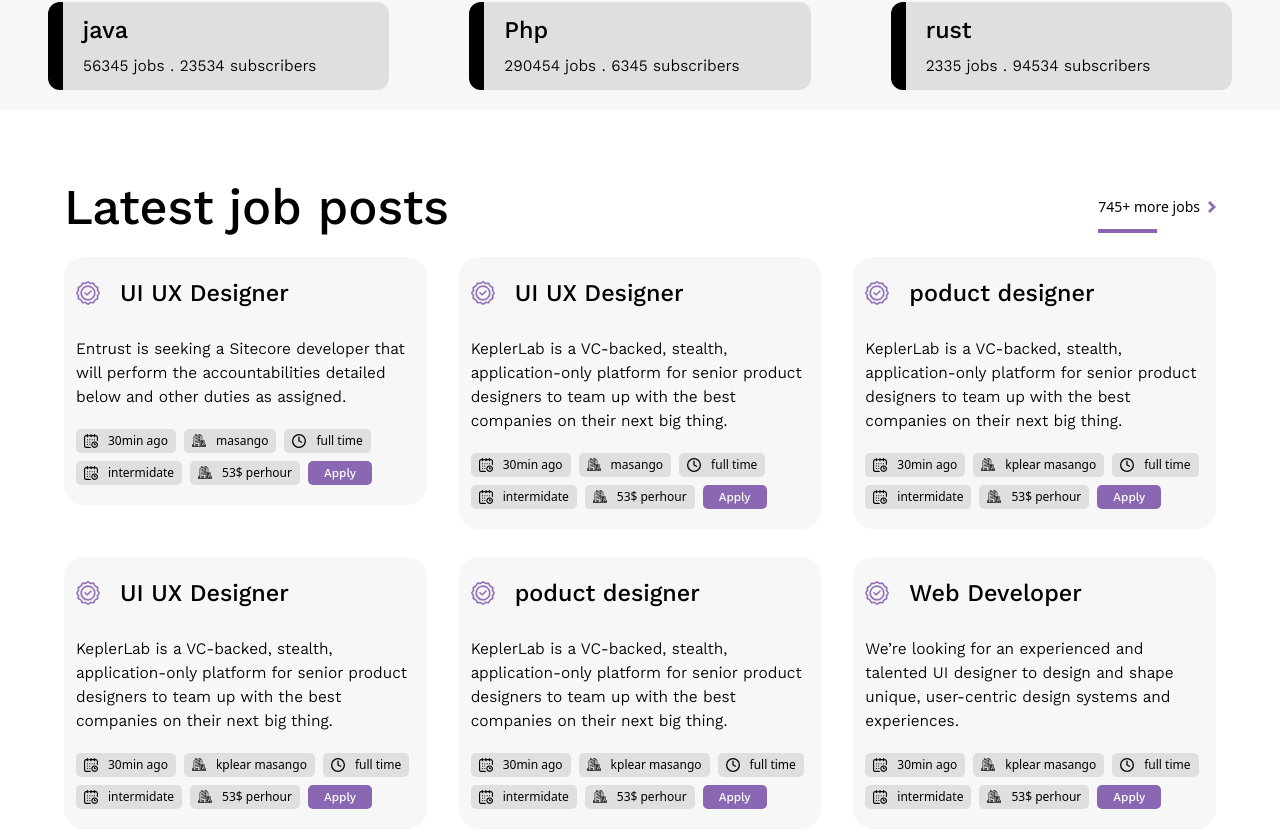
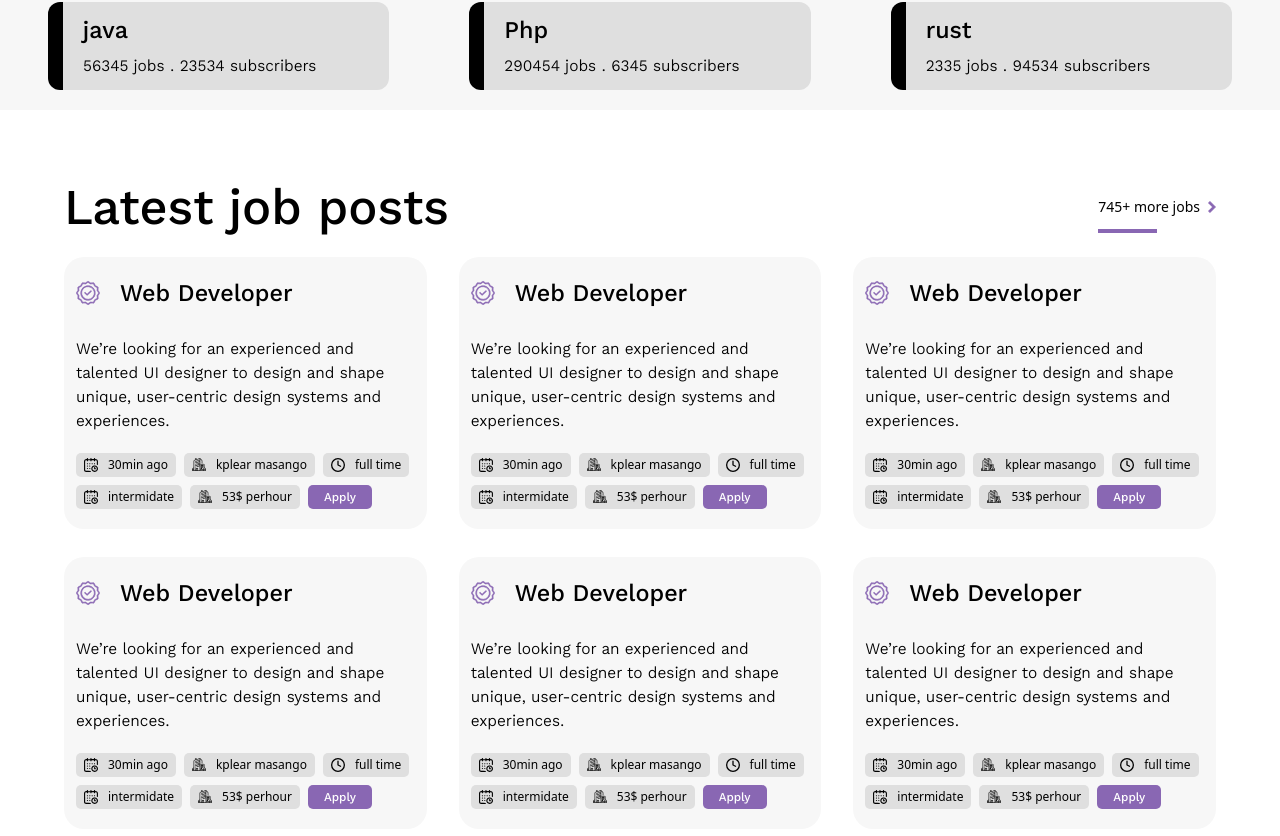
Before and after one commit to tsegaywelu/SHEQLEE-WITH-API-FULL-PROJECT, a React (Vite) app: page /sheqlee in a window 1280 px wide. Shown: the part 884-1720 px from the top of the page. Built offline with nearby package versions, Linux system fonts and the light colour scheme; data requests are answered from the project's data file.

Commit message:
this is the final

```diff
--- a/src/components/basecomponents/Location.jsx
+++ b/src/components/basecomponents/Location.jsx
@@ -11,8 +11,8 @@ const Location = ({ Lost }) => {
   const pathSegments = pathname.split("/").filter(Boolean);
 
   const handleNavigation = (index) => {
-    const pathToNavigate = "/" + pathSegments.slice(0, index + 1).join("/");
-    navigate(pathToNavigate);
+    const mypath = "/" + pathSegments.slice(0, index + 1).join("/");
+    navigate(mypath);
   };
 
   return (
@@ -25,7 +25,7 @@ const Location = ({ Lost }) => {
           <span
             key={index}
             className="flex justify-center items-center capitalize cursor-pointer"
-            onClick={() => handleNavigation(index)} // Add onClick handler
+            onClick={() => handleNavigation(index)}
           >
             {decodeURIComponent(segment.replace(/%20/g, " "))}
             {index < pathSegments.length - 1 && (
--- a/src/components/basecomponents/Postedjobs.jsx
+++ b/src/components/basecomponents/Postedjobs.jsx
@@ -7,35 +7,36 @@ import companyb from "../../assets/SVG/companyb.svg";
 import calendar from "../../assets/SVG/calendar.svg";
 import qualityassurance from "../../assets/SVG/qualityassurance.svg";
 import Jobicons from "../onetimecmponent/Jobicons";
+import { Jobs } from "../../data/Postedjobs";
 // import devops from "../../assets/SVG/devops.svg";
 const emptyRectangles = [{}, {}, {}, {}, {}, {}, {}, {}, {}];
 import { useLocation } from "react-router-dom";
 const Postedjobs = ({ showicon5 }) => {
   const { pathname } = useLocation(); //here i want to cut out the text "latest posted jobs " in other pages
   const actualpath = pathname.replaceAll("/", "");
-  const [loading, setloading] = useState(true);
-  const [Jobs, setJobs] = useState([]);
+  const [loading, setloading] = useState(false);
+  // const [Jobs, setJobs] = useState([]);
 
-  useEffect(() => {
-    console.log("i am running ");
+  // useEffect(() => {
+  //   console.log("i am running ");
 
-    async function fetchjobs() {
-      try {
-        setloading(true);
-        const response = await fetch("http://localhost:3000/jobs");
-        if (!response.ok) {
-          throw new Error("Failed to fetch jobs");
-        }
-        const result = await response.json();
-        console.log({ result }, result.length);
-        setJobs(result);
-        setloading(false);
-      } catch (error) {
-        console.log(error);
-      }
-    }
-    fetchjobs();
-  }, []);
+  //   async function fetchjobs() {
+  //     try {
+  //       setloading(true);
+  //       const response = await fetch("http://localhost:3000/jobs");
+  //       if (!response.ok) {
+  //         throw new Error("Failed to fetch jobs");
+  //       }
+  //       const result = await response.json();
+  //       console.log({ result }, result.length);
+  //       setJobs(result);
+  //       setloading(false);
+  //     } catch (error) {
+  //       console.log(error);
+  //     }
+  //   }
+  //   fetchjobs();
+  // }, []);
 
   return (
     <>
--- a/src/data/Postedjobs.js
+++ b/src/data/Postedjobs.js
@@ -1,90 +1,80 @@
 export const Jobs = [
   {
-    title: "poduct designer",
+    title: "Web Developer",
     descreiption:
-      "dfsdgfisdgfuiseg fuiwegfuierufguer dohshu dh fuhgfuer  nrgero uo rfger o nf oerhfue rohuh uhrugh uhruhhfu hurghuerhguerhguerhgu hrghe ru",
+      "We’re looking for an experienced and talented UI designer to design and shape unique, user-centric design systems and experiences.",
+    time: "30min ago",
+    companyname: "kplear masango",
+    work: "full time",
+    level: "intermidate",
+    salary: "53$ perhour",
+  },
 
-    time: "30 min ago",
+  {
+    title: "Web Developer",
+    descreiption:
+      "We’re looking for an experienced and talented UI designer to design and shape unique, user-centric design systems and experiences.",
+    time: "30min ago",
     companyname: "kplear masango",
     work: "full time",
     level: "intermidate",
     salary: "53$ perhour",
   },
   {
-    title: "poduct designer",
+    title: "Web Developer",
     descreiption:
-      "fsdgfisdgfuiseg fuiwegfuierufguer dohshu dh fuhgfuer  nrgero uo rfger o nf oerhfue rohuh uhrugh uhruhhfu hurghuerhguerhguerhgu hrghe r",
-    time: "30 min ago",
+      "We’re looking for an experienced and talented UI designer to design and shape unique, user-centric design systems and experiences.",
+    time: "30min ago",
     companyname: "kplear masango",
     work: "full time",
     level: "intermidate",
     salary: "53$ perhour",
   },
   {
-    title: "poduct designer",
+    title: "Web Developer",
     descreiption:
-      "fsdgfisdgfuiseg fuiwegfuierufguer dohshu dh fuhgfuer  nrgero uo rfger o nf oerhfue rohuh uhrugh uhruhhfu hurghuerhguerhguerhgu hrghe r",
-    time: "30 min ago",
+      "We’re looking for an experienced and talented UI designer to design and shape unique, user-centric design systems and experiences.",
+    time: "30min ago",
     companyname: "kplear masango",
     work: "full time",
     level: "intermidate",
     salary: "53$ perhour",
   },
   {
-    title: "poduct designer",
+    title: "Web Developer",
     descreiption:
-      "fsdgfisdgfuiseg fuiwegfuierufguer dohshu dh fuhgfuer  nrgero uo rfger o nf oerhfue rohuh uhrugh uhruhhfu hurghuerhguerhguerhgu hrghe r",
-    time: "30 min ago",
+      "We’re looking for an experienced and talented UI designer to design and shape unique, user-centric design systems and experiences.",
+    time: "30min ago",
     companyname: "kplear masango",
     work: "full time",
     level: "intermidate",
     salary: "53$ perhour",
   },
   {
-    title: "poduct designer",
+    title: "Web Developer",
     descreiption:
-      "fsdgfisdgfuiseg fuiwegfuierufguer dohshu dh fuhgfuer  nrgero uo rfger o nf oerhfue rohuh uhrugh uhruhhfu hurghuerhguerhguerhgu hrghe r",
-    time: "30 min ago",
+      "We’re looking for an experienced and talented UI designer to design and shape unique, user-centric design systems and experiences.",
+    time: "30min ago",
     companyname: "kplear masango",
     work: "full time",
     level: "intermidate",
     salary: "53$ perhour",
   },
   {
-    title: "poduct designer",
+    title: "Web Developer",
     descreiption:
-      "fsdgfisdgfuiseg fuiwegfuierufguer dohshu dh fuhgfuer  nrgero uo rfger o nf oerhfue rohuh uhrugh uhruhhfu hurghuerhguerhguerhgu hrghe r",
-    time: "30 min ago",
+      "We’re looking for an experienced and talented UI designer to design and shape unique, user-centric design systems and experiences.",
+    time: "30min ago",
     companyname: "kplear masango",
     work: "full time",
     level: "intermidate",
     salary: "53$ perhour",
   },
   {
-    title: "poduct designer",
+    title: "Web Developer",
     descreiption:
-      "fsdgfisdgfuiseg fuiwegfuierufguer dohshu dh fuhgfuer  nrgero uo rfger o nf oerhfue rohuh uhrugh uhruhhfu hurghuerhguerhguerhgu hrghe r",
-    time: "30 min ago",
-    companyname: "kplear masango",
-    work: "full time",
-    level: "intermidate",
-    salary: "53$ perhour",
-  },
-  {
-    title: "poduct designer",
-    descreiption:
-      "fsdgfisdgfuiseg fuiwegfuierufguer dohshu dh fuhgfuer  nrgero uo rfger o nf oerhfue rohuh uhrugh uhruhhfu hurghuerhguerhguerhgu hrghe r",
-    time: "30 min ago",
-    companyname: "kplear masango",
-    work: "full time",
-    level: "intermidate",
-    salary: "53$ perhour",
-  },
-  {
-    title: "poduct designer",
-    descreiption:
-      "fsdgfisdgfuiseg fuiwegfuierufguer dohshu dh fuhgfuer  nrgero uo rfger o nf oerhfue rohuh uhrugh uhruhhfu hurghuerhguerhguerhgu hrghe r",
-    time: "30 min ago",
+      "We’re looking for an experienced and talented UI designer to design and shape unique, user-centric design systems and experiences.",
+    time: "30min ago",
     companyname: "kplear masango",
     work: "full time",
     level: "intermidate",
--- a/src/pages/authpages/Login.jsx
+++ b/src/pages/authpages/Login.jsx
@@ -100,7 +100,7 @@ const Login = () => {
           <div className="text-end mt-10 ">
             <p className="font-kantumruy">
               Forget password?
-              <Link to={"/sheqlee/resetpassword"}>
+              <Link to={"/sheqlee/reset password"}>
                 <span className="pb-1 border-b-2   border-custom-purple font-kantumruy font-semibold ml-2 ">
                   Reset
                 </span>{" "}
```
